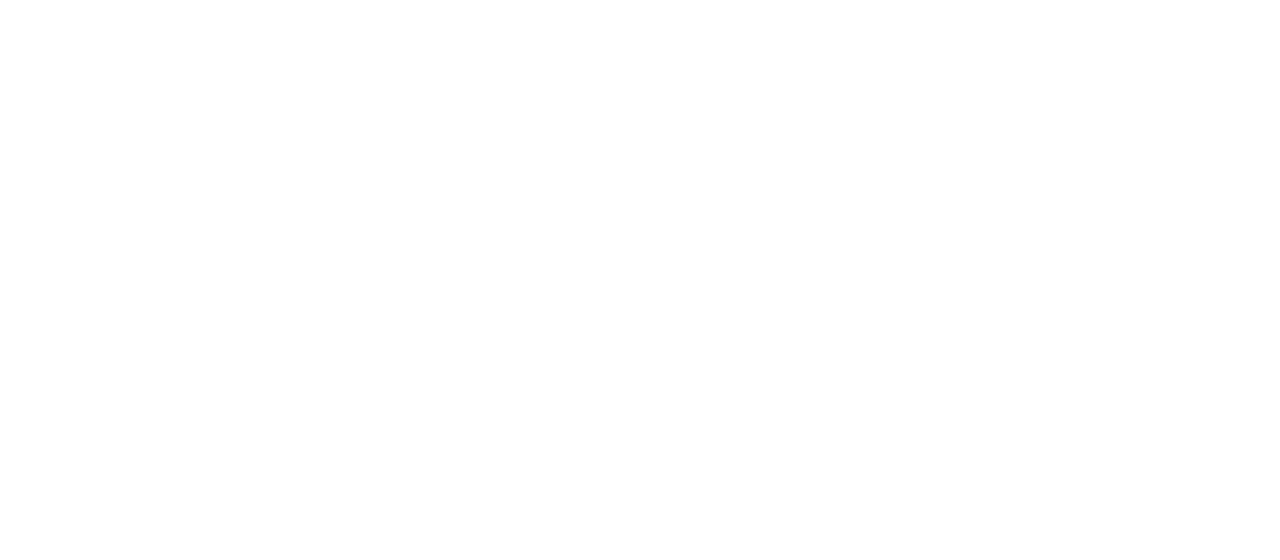
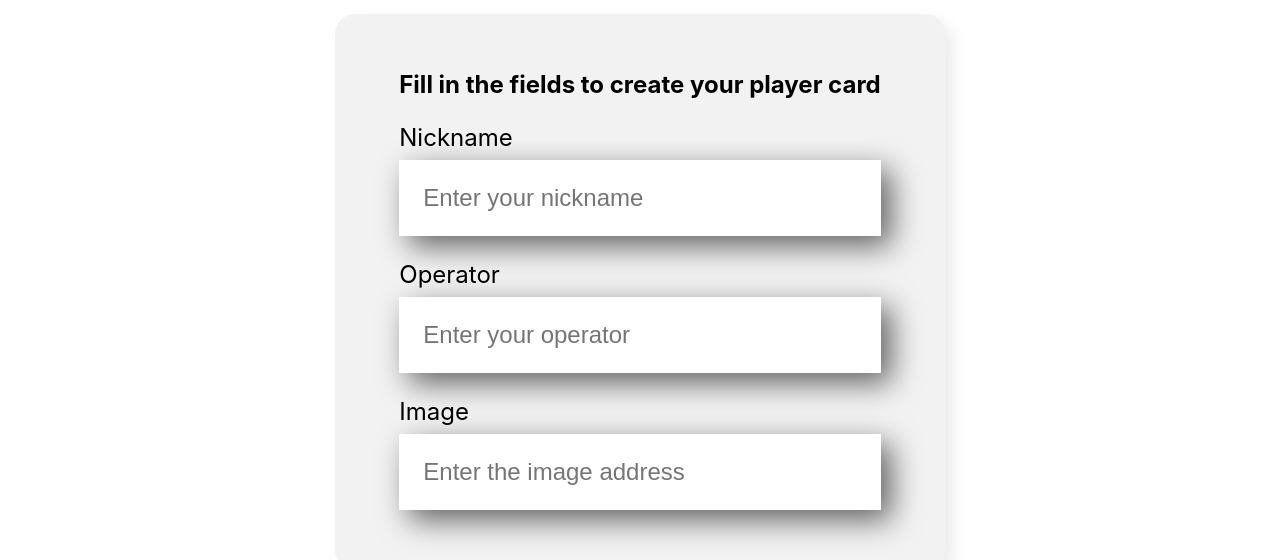
Before and after one commit to gbrllcavichion/bytestrike, a React (Create React App) app: page / in a window 1280 px wide. Shown: the part 1026-1586 px from the top of the page. Before the commit the page ends 960 px from the top, so only its background shows below. Built offline with nearby package versions, Linux system fonts and the light colour scheme.

Commit message:
✨ Form created!

```diff
--- a/src/App.js
+++ b/src/App.js
@@ -1,9 +1,11 @@
 import Banner from './components/Banner';
+import Forms from './components/Forms';
 
 function App() {
   return (
     <div className="App">
       <Banner/>
+      <Forms/>
     </div>
   );
 }
--- a/src/components/Field/Field.css
+++ b/src/components/Field/Field.css
@@ -0,0 +1,20 @@
+.text-field {
+    margin: 24px 0;
+}
+
+.text-field label {
+    display: block;
+    margin-bottom: 8px;
+    font-size: 24px;
+
+}
+
+.text-field input {
+    background-color: #fff;
+    box-shadow: 10px 10px 30px rgba(0, 0, 0, 0.6);
+    width: 100%;
+    border: none;
+    font-size: 24px;
+    padding: 24px;
+    box-sizing: border-box;
+}
--- a/src/components/Field/index.js
+++ b/src/components/Field/index.js
@@ -0,0 +1,13 @@
+import './Field.css'
+
+const Field = (props) => {
+
+    return (
+        <div className='text-field'>
+            <label>{props.label}</label>
+            <input required={props.mandatory} placeholder={props.placeholder}/>
+        </div>
+    )
+}
+
+export default Field
--- a/src/components/Forms/Forms.css
+++ b/src/components/Forms/Forms.css
@@ -0,0 +1,13 @@
+.forms {
+    display: flex;
+    justify-content: center;
+    margin: 80px 0;
+}
+
+.forms form {
+    max-width: 80%;
+    background-color: #f2f2f2;
+    border-radius: 20px;
+    padding: 36px 64px;
+    box-shadow: 8px 8px 16px rgba(0, 0, 0, 0.08);
+}
--- a/src/components/Forms/index.js
+++ b/src/components/Forms/index.js
@@ -0,0 +1,17 @@
+import Field from '../Field'
+import './Forms.css'
+
+const Forms = () => {
+    return (
+        <section className='forms'>
+            <form>
+                <h2>Fill in the fields to create your player card</h2>
+                <Field label="Nickname" placeholder="Enter your nickname"></Field>
+                <Field label="Operator" placeholder="Enter your operator"></Field>
+                <Field label="Image" placeholder="Enter the image address"></Field>
+            </form>
+        </section>
+    )
+}
+
+export default Forms
```
